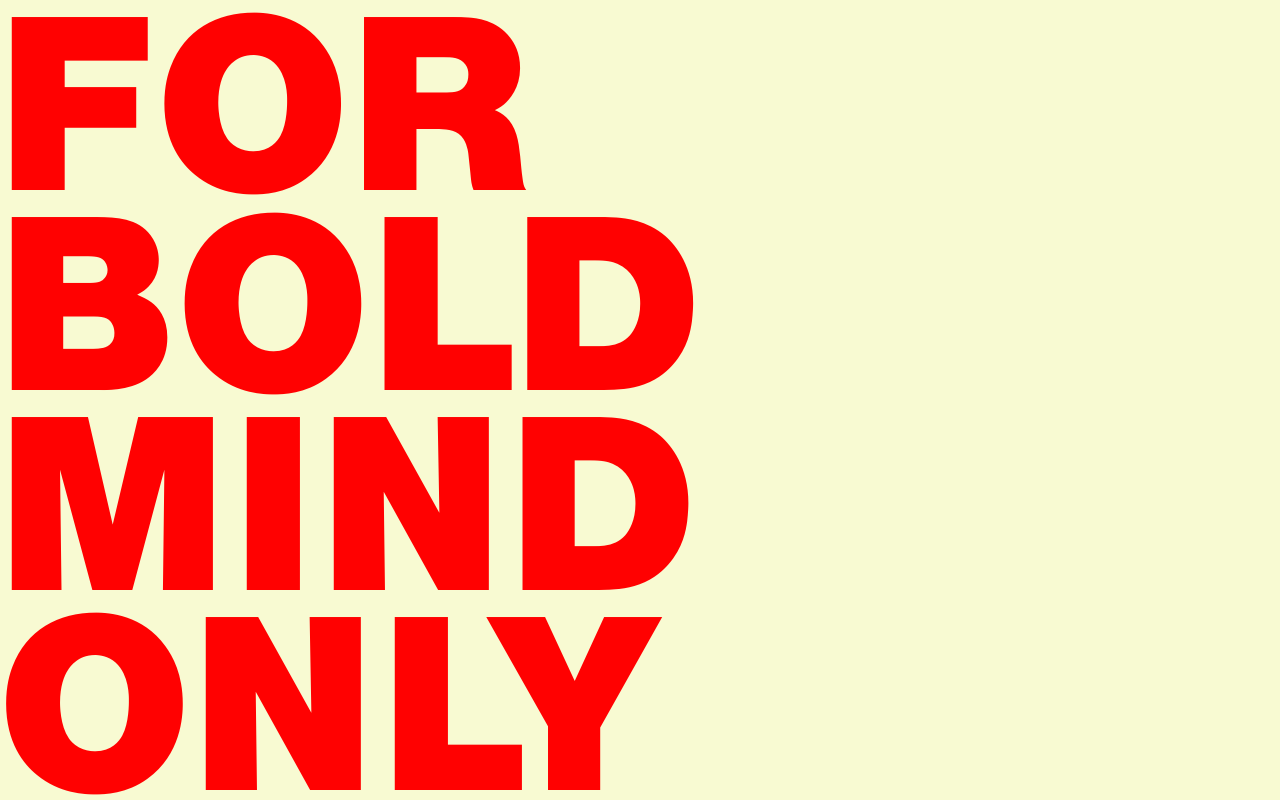
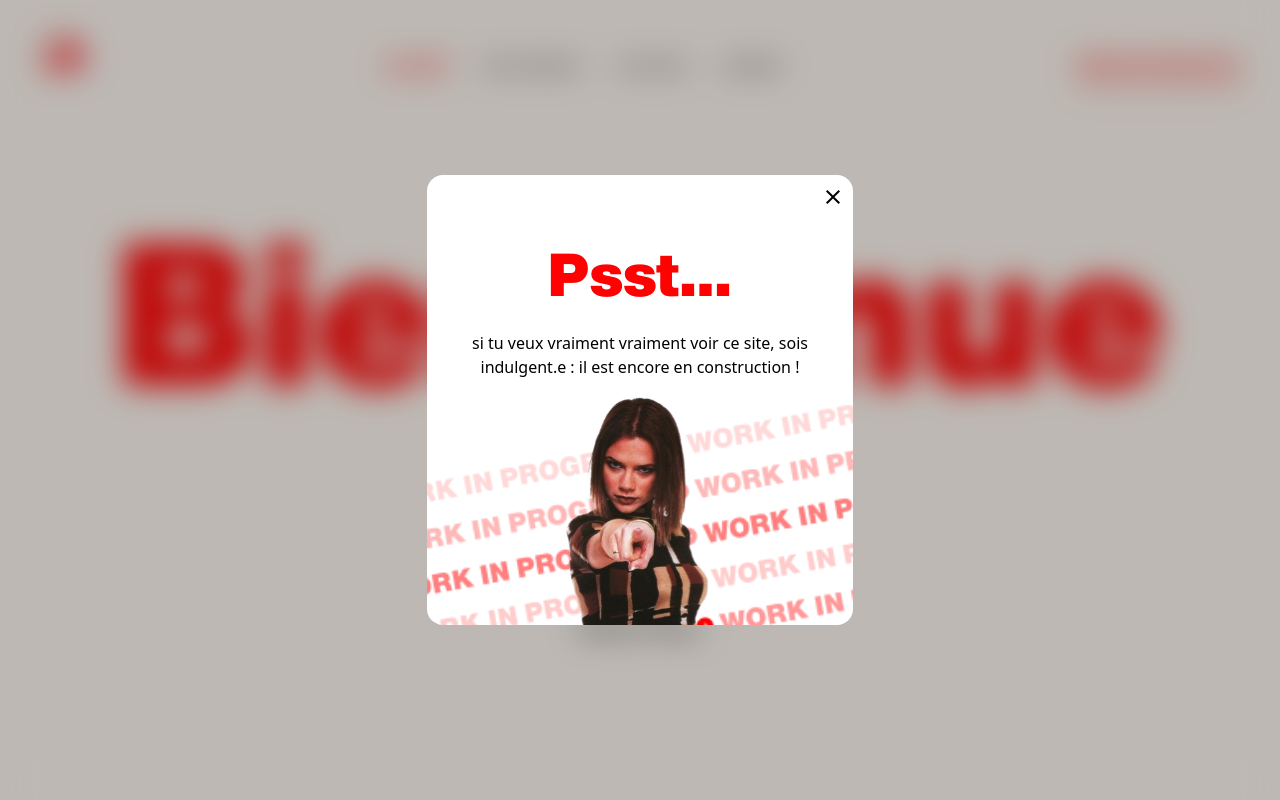
Before and after one commit to manonab/clemence, a Next.js app: page / in a window 1280 px wide. Shown: the top 800 px of the page. Built offline with nearby package versions, Linux system fonts and the light colour scheme.

Commit message:
added some space between screen and header and removed header animation

```diff
--- a/src/animations/rouage.tsx
+++ b/src/animations/rouage.tsx
@@ -1,4 +1,4 @@
-import { motion, useViewportScroll } from "framer-motion";
+import { motion, useScroll } from "framer-motion";
 import Image from "next/image";
 import React, { useEffect, useState } from "react";
 
@@ -25,7 +25,7 @@ const RouageAnimation: React.FC<RouageAnimationProps> = ({
   otherEnd,
   otherStart,
 }) => {
-  const { scrollY } = useViewportScroll();
+  const { scrollY } = useScroll();
   const [scrollProgress, setScrollProgress] = useState<number>(0);
 
   useEffect(() => {
--- a/src/components/header/index.tsx
+++ b/src/components/header/index.tsx
@@ -41,6 +41,16 @@ export const Menu: React.FC = () => {
   useEffect(() => {
     if (router.pathname) {
       setSelected(router.pathname);
+    }
+  }, [router, setSelected]);
+
+  useEffect(() => {
+    if (router.pathname) {
+      if (router.pathname === "/") {
+        setSelected("/home");
+      } else {
+        setSelected(router.pathname);
+      }
     }
   }, [router, setSelected]);
 
--- a/src/components/home/index.tsx
+++ b/src/components/home/index.tsx
@@ -1,11 +1,11 @@
 import { motion } from "framer-motion";
-import { useEffect } from "react";
+// import { useEffect } from "react";
 import { Link } from "react-scroll";
 import { Parallax, ParallaxProvider } from "react-scroll-parallax";
 
 import Description from "./description";
 import { Construction } from "../construction";
-import { useHeaderColor } from "@/context";
+// import { useHeaderColor } from "@/context";
 import { BigArrow } from "@assets/big-arrow";
 
 const timing = {
@@ -14,18 +14,18 @@ const timing = {
 };
 
 const HomeComponent: React.FC = () => {
-  const { setHeaderColor } = useHeaderColor();
+  // const { setHeaderColor } = useHeaderColor();
 
-  useEffect(() => {
-    setHeaderColor("#FCF6EF");
-  }, [setHeaderColor]);
+  // useEffect(() => {
+  //   setHeaderColor("#FCF6EF");
+  // }, [setHeaderColor]);
 
   return (
     <ParallaxProvider>
       <Construction />
       <Parallax
-        speed={-30}
-        className="hidden w-full flex-col items-center justify-around gap-4 md:flex"
+        speed={-15}
+        className="mb-20 hidden w-full flex-col items-center justify-around gap-4 md:flex"
       >
         <motion.div
           transition={{ ...timing, delay: 2 }}
@@ -48,7 +48,7 @@ const HomeComponent: React.FC = () => {
           </Link>
         </motion.div>
       </Parallax>
-      <Parallax speed={-15}>
+      <Parallax speed={-10}>
         <Description id="scroll_target" />
       </Parallax>
     </ParallaxProvider>
--- a/src/pages/index.tsx
+++ b/src/pages/index.tsx
@@ -1,19 +1,20 @@
-import { motion } from "framer-motion";
-import Image from "next/image";
+// import { motion } from "framer-motion";
+// import Image from "next/image";
 
-import { useDesktopAnimation } from "@/animations/desktop-animation";
+// import { useDesktopAnimation } from "@/animations/desktop-animation";
 import HomeComponent from "@/components/home";
-import BackgroundSlider from "@/components/home/background-slider";
+// import BackgroundSlider from "@/components/home/background-slider";
 
 export default function Index() {
-  const { state } = useDesktopAnimation();
-
+  // const { state } = useDesktopAnimation();
+  // inside the second div
+  // x ${state.currentImage === state.images.length - 1 ? "top-0" : "top-[80px]"}
   return (
     <div className="w-full">
       <div
-        className={`hidden flex-col md:flex ${state.currentImage === state.images.length - 1 ? "top-0" : "top-[80px]"} relative top-[80px] mx-auto h-full`}
+        className={`relative top-[80px] mx-auto hidden h-full flex-col md:flex`}
       >
-        <motion.div
+        {/* <motion.div
           initial={{ opacity: 0, y: 100 }}
           animate={{ opacity: 1, y: 0 }}
           transition={{ duration: 1, ease: [0.43, 0.13, 0.23, 0.96] }}
@@ -30,8 +31,9 @@ export default function Index() {
         </motion.div>
         {state.showLastPart && (
           <BackgroundSlider isVisible={!state.animationFinished} />
-        )}
-        {state.animationFinished && <HomeComponent />}
+        )} */}
+        {/* {state.animationFinished && <HomeComponent />} */}
+        <HomeComponent />
       </div>
     </div>
   );
--- a/src/pages/projects/index.tsx
+++ b/src/pages/projects/index.tsx
@@ -39,7 +39,7 @@ export default function Project() {
   };
 
   return (
-    <div className="z-[999] flex size-full flex-col items-center justify-center gap-12 bg-mainColor">
+    <div className="z-[999] flex size-full flex-col items-center justify-center gap-12 bg-mainColor pt-32">
       <div className="ml-3 flex w-full flex-col items-start gap-6 md:ml-20 md:mt-16">
         {pathTextMappingMobile.map((route, index) => (
           <div key={index} className="flex h-[200px] items-center">
--- a/src/pages/projects/mosaic.tsx
+++ b/src/pages/projects/mosaic.tsx
@@ -161,7 +161,7 @@ const Mosaic: NextPage = () => {
       {/* DESKTOP VERSION */}
 
       <div className="hidden flex-col overflow-hidden md:flex">
-        <div className="mb-12 mt-10 h-screen flex-col">
+        <div className="mb-12 h-screen flex-col pt-36">
           <p className="mb-[100px] mt-[180px] text-center font-neueRegular text-capicheMobile uppercase text-redHome md:text-title">
             MOSAIC
           </p>
--- a/src/pages/projects/portfolio.tsx
+++ b/src/pages/projects/portfolio.tsx
@@ -160,7 +160,7 @@ const PortFolio: NextPage = () => {
         <div className="my-20">
           <div
             onClick={() => router.push("/projects")}
-            className="translate mx-auto min-w-[100px] max-w-[130px] rounded-full border border-black p-2 text-center text-[10px] font-bold uppercase text-grayBlack transition-all duration-300 ease-in-out hover:cursor-pointer hover:bg-grayBlack hover:text-white"
+            className="mx-auto min-w-[100px] max-w-[130px] rounded-full border border-black p-2 text-center text-[10px] font-bold uppercase text-grayBlack transition-all duration-300 ease-in-out hover:cursor-pointer hover:bg-grayBlack hover:text-white"
           >
             Autres projets
           </div>
--- a/src/pages/services/index.tsx
+++ b/src/pages/services/index.tsx
@@ -57,8 +57,8 @@ const Services: NextPage = () => {
 
   return (
     <>
-      <div className="hidden w-full flex-col  overflow-hidden pt-20 md:flex">
-        <div className="flex h-screen w-screen flex-col bg-yellowHome">
+      <div className="hidden w-full flex-col  overflow-hidden md:flex">
+        <div className="flex h-screen w-screen flex-col bg-yellowHome pt-36">
           <div className="m-auto  flex  min-h-[450px] w-full justify-evenly">
             <div className="flex h-full w-auto flex-col gap-12">
               <p className="font-neueBold  text-[50px] leading-[90%] text-gray-900">
--- a/src/pages/values/index.tsx
+++ b/src/pages/values/index.tsx
@@ -134,7 +134,7 @@ const Values: NextPage = () => {
           </div>
         </div>
       </div>
-      <div className="hidden size-full bg-saumon pb-20 pt-24 md:flex">
+      <div className="hidden size-full bg-saumon pb-20 pt-36 md:flex">
         <p className="ml-16 font-neueRegular text-[190px] leading-[90%] text-orange">
           Tout <br></br> commença<br></br>par une<br></br>
           <span className="text-redHome">idée</span>.
```
